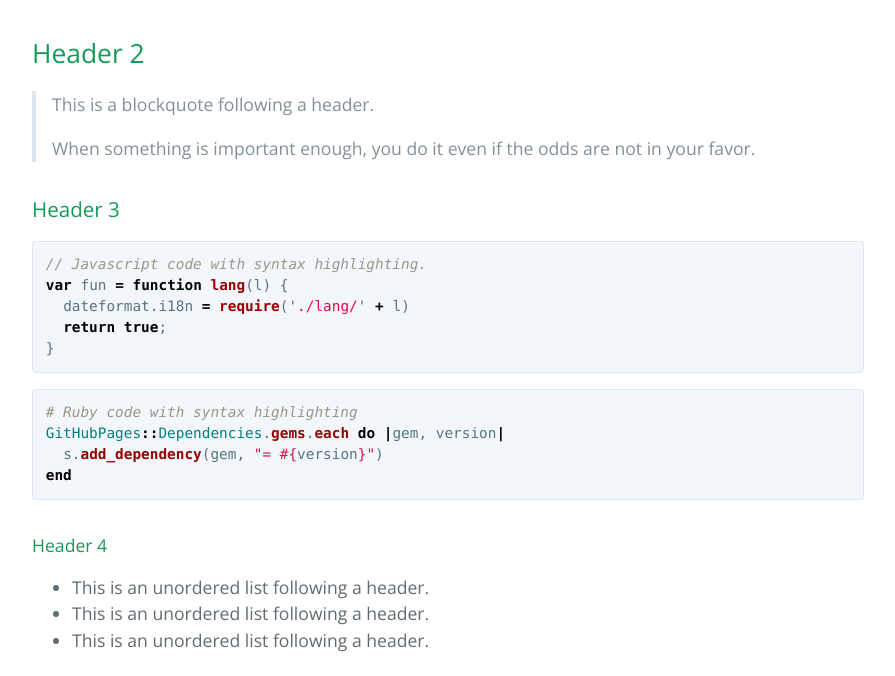
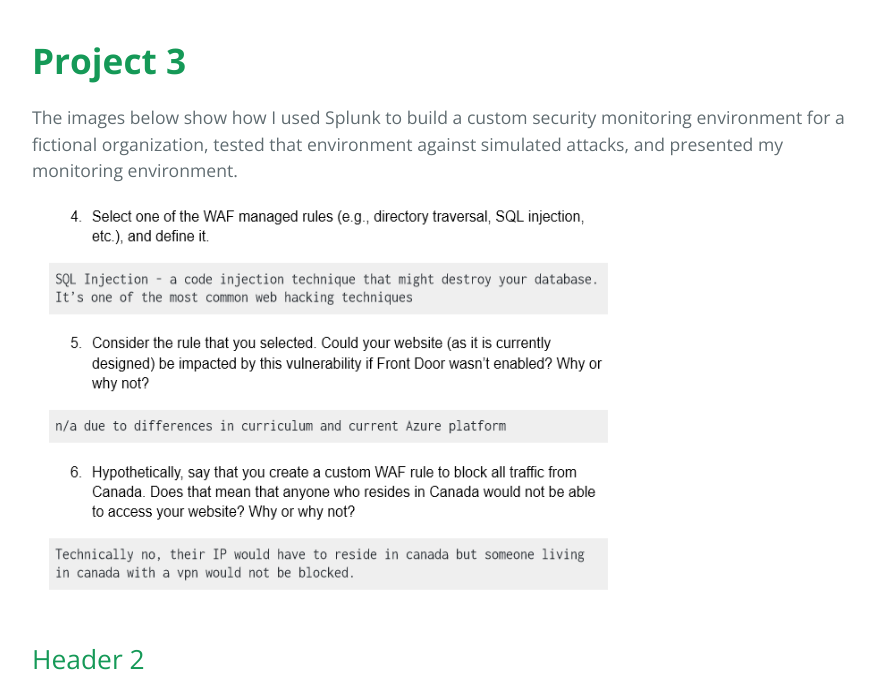
Before and after one commit to KyleV1/kylev1.github.io, a Jekyll site: the page built from index.md, in a window 1280 px wide and 900 px high, scrolled down 2557 px, cut to the strip 224-900 px from the top of the window. Shown: the whole strip, without its empty margins (192-1087 px from the left). Built offline with Jekyll 4.4.1, drawn with Linux system fonts in a browser that asks for light colours; our own code applies the rules of GitHub Pages for plain Markdown files.

Commit message:
Update index.md

```diff
--- a/index.md
+++ b/index.md
@@ -21,6 +21,13 @@ This video demonstration shows how I created a **Disk usage alert using Bash**
 <iframe width="912" height="513"
 src="https://www.youtube.com/embed/VSjTKc0Stlk?autoplay=1&mute=1">
 </iframe>
+
+
+# **Project 3**
+
+The images below show how I used Splunk to build a custom security monitoring environment for a fictional organization, tested that environment against simulated attacks, and presented my monitoring environment.
+
+ <img src="/Images/scInclude2.png" alt="image1" style="width:600px;height:400px;">
 
 ## Header 2
 
```
